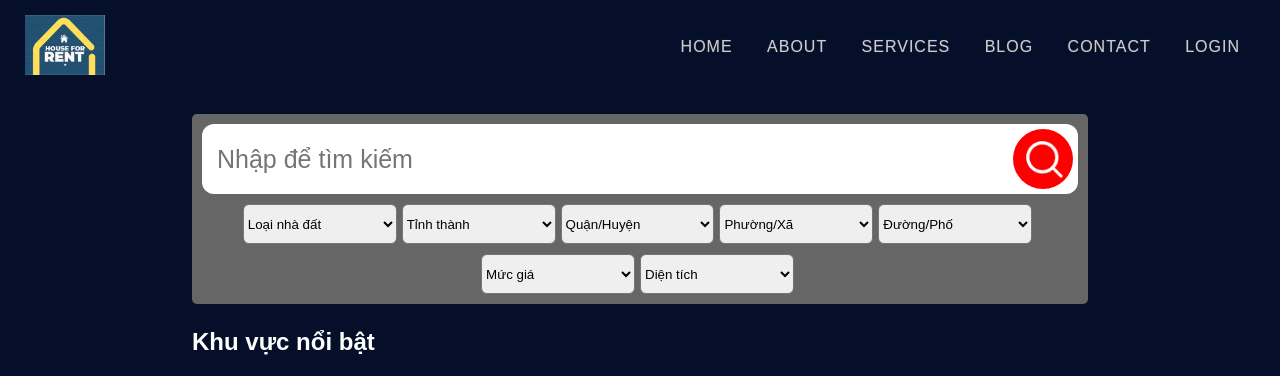
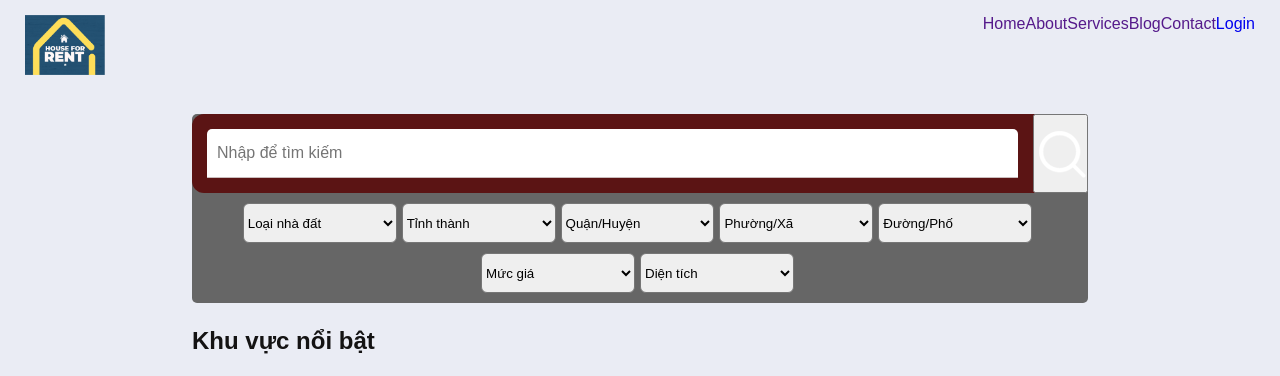
Before and after one commit to Dump-Duck/code, a Django app: page / in a window 1280 px wide. Shown: the top 376 px of the page. Run offline with Django 4.2, Linux system fonts and the light colour scheme.

Commit message:
update css

```diff
--- a/NCKHSV/MainApp/static/assets/Home.css
+++ b/NCKHSV/MainApp/static/assets/Home.css
@@ -1,9 +1,7 @@
-
 
 body {
-    background-color: #060f29;
-    color: white;
-    font-family: 'Raleway', sans-serif;
+    background-color: #eaecf4;
+    color: rgb(20, 19, 19);
 }
 
 /* header  */
@@ -18,67 +16,40 @@ body {
 .header_logo{
 
 }
+.dark {
+    list-style: none;
+    cursor: pointer;
+    text-decoration: none;
+    padding: 0 15px;
+    line-height: 60px;
+}
 
 .header_logo_img{
     width: 80px;
 }
 
 
-nav a {
-    position: relative;
-    display: inline-block;
-    margin: 15px 15px;
-    outline: none;
-    color: #ccc;
-    text-decoration: none;
-    text-transform: uppercase;
-    letter-spacing: 1px;
-    font-weight: 100;
-    text-shadow: 0 0 1px rgba(255,255,255,0.3);
-    font-size: 1em;
-  }
+.item-header{
+    display: flex;
+}
 
-  nav a:hover,
-  nav a:focus {
-    outline: none;
-  }
-
-
-
-.item-header{
+.list_item-header{
     list-style: none;
 }
 
-.item-header a{
-    padding: 8px 0;
+.list_item-header a{
+    color: var(--white-color);
+    list-style: none;
+    text-decoration: none;
+    padding: 0 15px;
+    line-height: 60px;
+    color: rgb(8, 5, 5);
 }
 
-.item-header a::after {
-    position: absolute;
-    top: 100%;
-    left: 0;
-    width: 100%;
-    height: 4px;
-    background: rgba(255,255,255,0.3);
-    content: '';
-    opacity: 0;
-    -webkit-transition: opacity 0.3s, -webkit-transform 0.3s;
-    -moz-transition: opacity 0.3s, -moz-transform 0.3s;
-    transition: opacity 0.3s, transform 0.3s;
-    -webkit-transform: translateY(10px);
-    -moz-transform: translateY(10px);
-    transform: translateY(10px);
+.list_item-header a:hover{
+
+    color:#715d43 ;
 }
-
-.item-header a:hover::after,
-.item-header a:focus::after {
-    opacity: 1;
-    -webkit-transform: translateY(0px);
-    -moz-transform: translateY(0px);
-    transform: translateY(0px);
-}
-
-
 
 
 a {
@@ -99,24 +70,47 @@ a {
     width: 100%;
     max-width: 100%;
 }
-
+/*
 .search-form{
     margin: 10px 10px 0 10px;
 }
 .search-box h3 {
     margin: 10px 10px;
+} */
+input[type="text"] {
+    width: 100%;
+    padding: 15px 10px;
+    border: none;
+    border-bottom: 1px solid #cabdbd;
+    outline: none;
+    border-radius: 5px 5px 0 0;
+    background-color: #ffffff;
+    font-size: 16px;
+  }
+  ul {
+    list-style: none;
+  }
+  .list {
+    width: 100%;
+    background-color: #918787;
+    border-radius: 0 0 5px 5px;
 }
-
+  .list-items {
+    padding: 10px 5px;
+  }
+  .list-items:hover {
+    background-color: #dddddd;
+  }
 .search-input-form {
     width: 100%;
-    background: white;
+    background: rgb(91, 20, 20);
     display: flex;
     border-radius: 12px;
 }
 
 .search-input {
     background: transparent;
-    color: black;
+    color: rgb(214, 197, 197);
     flex: 1;
     outline: none;
     margin: 15px 15px;
@@ -124,7 +118,7 @@ a {
     font-size: 25px;
 }
 
-.search-button {
+/* .search-button {
     border: 0;
     border-radius: 50%;
     width: 60px;
@@ -132,11 +126,11 @@ a {
     background: red;
     margin: 5px 5px;
     cursor: pointer;
-}
+} */
 
-.search-button img {
+/* .search-button img {
     width: 40px
-}
+} */
 
 .inn-filter {
     margin-top: 10px;
@@ -204,8 +198,43 @@ a {
 .pro-area a:hover {
     text-decoration: underline;
 }
-
-
+/* css cho dark mode */
+body.dark {
+    background: #000;
+    color: #eaecf4;
+}
+body.dark .list_item-header a{
+    color: var(--white-color);
+    list-style: none;
+    text-decoration: none;
+    padding: 0 15px;
+    line-height: 60px;
+    color: rgb(247, 241, 241);
+}
+ /* body.dark input[type="text"] {
+    width: 100%;
+    padding: 15px 10px;
+    border: none;
+    border-bottom: 1px solid #f3f3f3;
+    outline: none;
+    border-radius: 5px 5px 0 0;
+    background-color: #ffffff;
+    font-size: 16px;
+  }
+ body.dark ul {
+    list-style: none;
+  }
+  body.dark .list {
+    width: 100%;
+    background-color: #050404;
+    border-radius: 0 0 5px 5px;
+  }
+  body.dark .list-items {
+    padding: 10px 5px;
+  }
+  body.dark .list-items:hover {
+    background-color: #dddddd;
+  } */
 
 /* newpost */
 .new-post{
@@ -499,11 +528,6 @@ a {
     background-color: #e64141;
     color: var(--white-color);
 }
-
-.input_submit:hover{
-    cursor: pointer;
-}
-
 .input_footer{
     margin-top: 20px;
     width: 100%;
```
